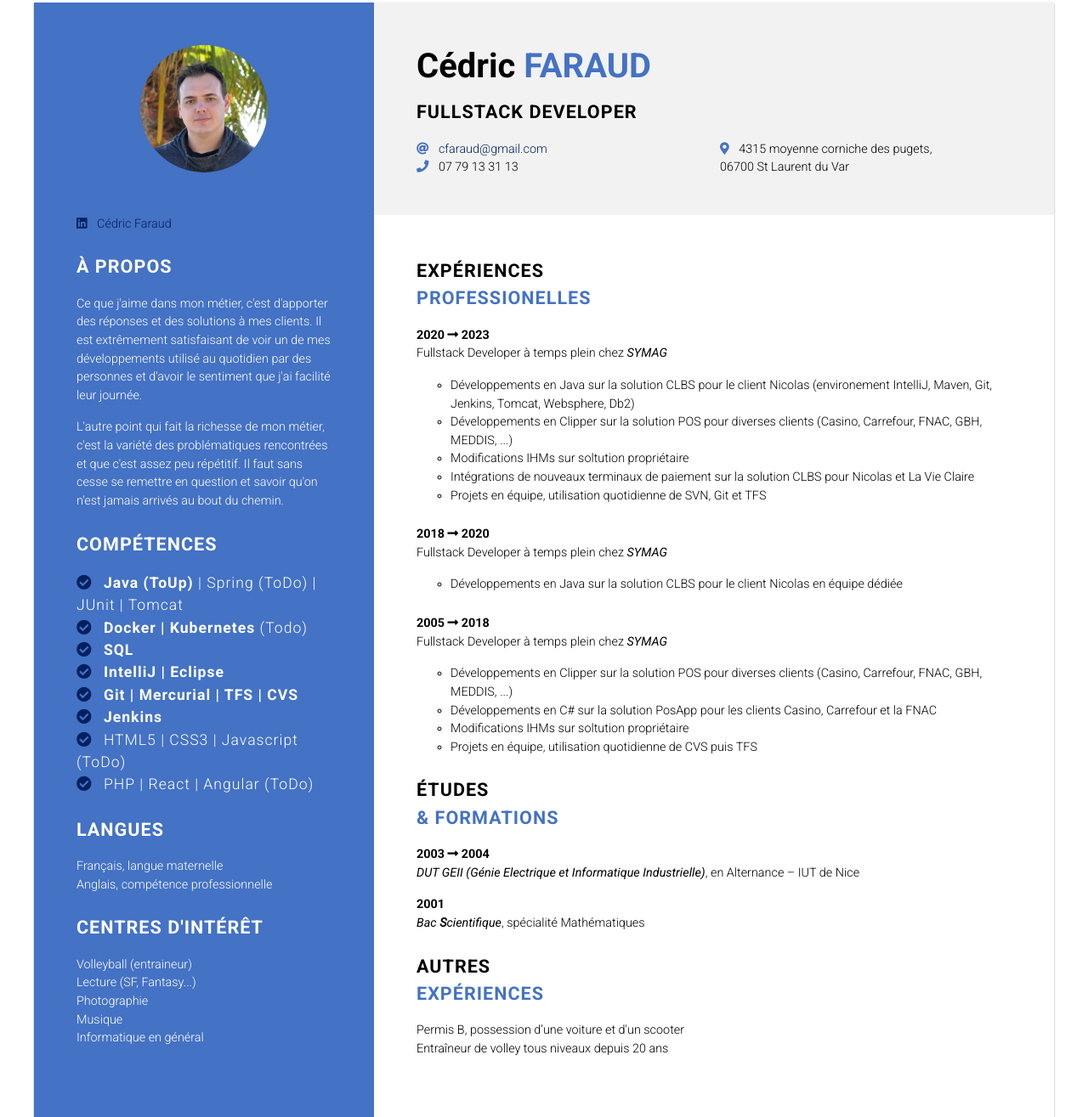
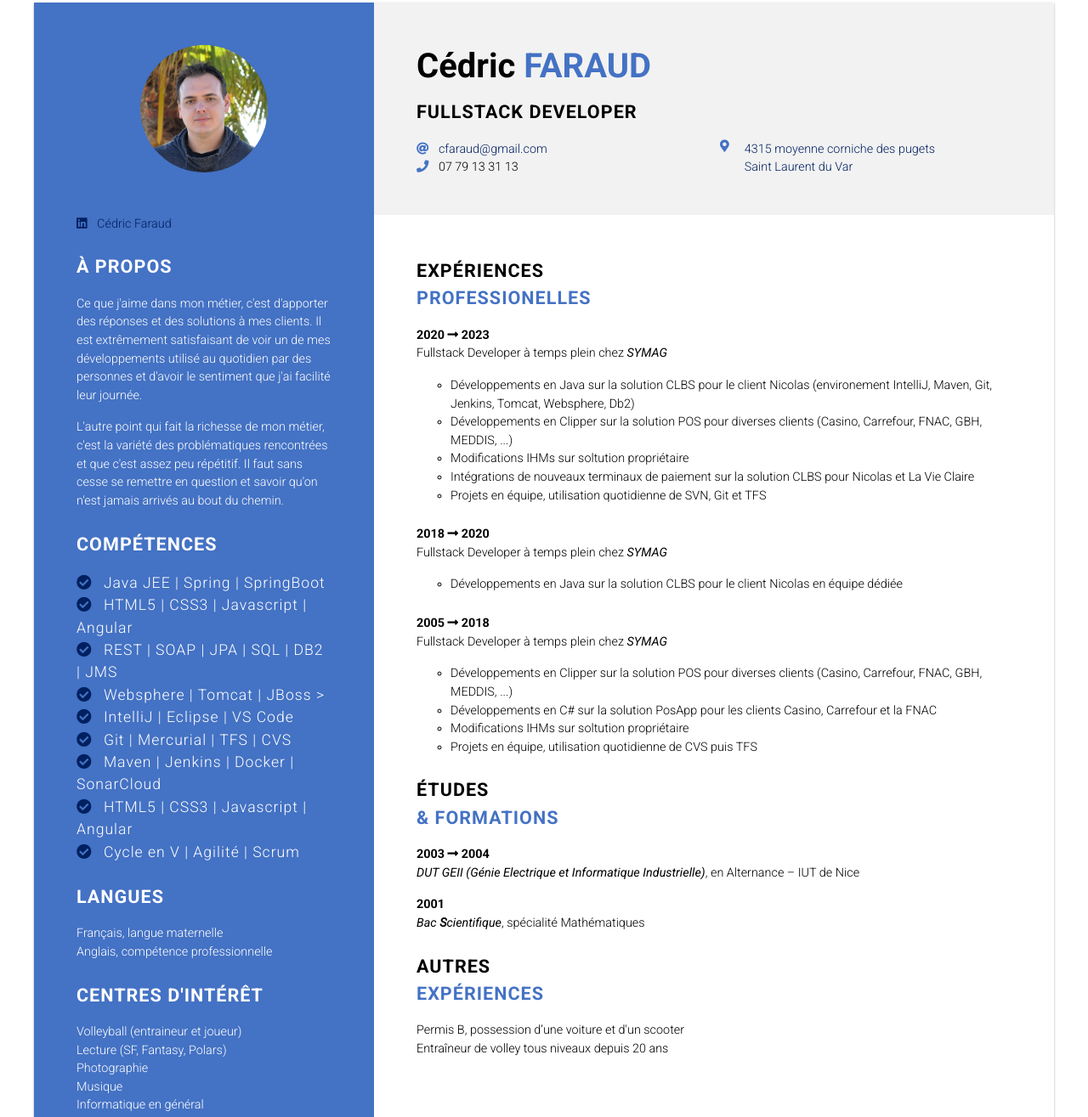
Before and after one commit to cedricfaraud/CV, a plain HTML site: page index.html in a window 1280 px wide. Shown: the part 97-1412 px from the top of the page at 85% size. Drawn offline with Linux system fonts and the light colour scheme.

Commit message:
Mise a jour CV

```diff
--- a/CSS/style.css
+++ b/CSS/style.css
@@ -1,79 +1,105 @@
 /* GENERAL */
-*{
+* {
   margin: 0;
   box-sizing: border-box;
 }
 
-body{
+body {
   font-family: Roboto;
   font-weight: 300;
-  font-size: .9rem;
+  font-size: 0.9rem;
   line-height: 1.5;
 }
 
-a{
+a {
   text-decoration: none;
   color: #002060;
 }
-
-a:hover{
+a:visited {
+  color: 002060; /* couleur du lien visité */
+}
+a:hover {
   text-decoration: underline;
 }
 
-p{
+p {
   margin: 0 0 1rem;
 }
 
-h1{
+h1 {
   margin: 0 0 1rem;
   font-size: 2.5rem;
-  margin-bottom: .5rem;
+  margin-bottom: 0.5rem;
 }
 
-h2{
+h2 {
   margin: 0 0 1rem;
   letter-spacing: 1px;
   text-transform: uppercase;
 }
-
-.text-blue{
-  color: #4472C4;
+.address-item {
+  display: flex;
+  align-items: flex-start; /* Aligne l'icône avec le haut du texte */
 }
 
-.text-darkblue{
+.address-container {
+  display: flex;
+  flex-direction: column;
+  margin-left: 10px; /* Espace entre l'icône et le texte */
+}
+
+.address-container .first-line {
+  display: flex;
+  align-items: center; /* Aligne l'icône avec cette ligne */
+}
+
+.address-container .second-line {
+  margin: 0;
+}
+
+.address-container span {
+  display: block;
+  margin: 0;
+}
+
+.text-blue {
+  color: #4472c4;
+}
+
+.text-darkblue {
   color: #002060;
 }
 
-.text-uppercase{
+.text-uppercase {
   text-transform: uppercase;
 }
 
-.icon{
-  margin-right: .5rem;
+.icon {
+  margin-right: 0.5rem;
 }
 
-.cv-container{
+.cv-container {
   display: grid;
   grid-template-columns: 1fr 1fr 1fr;
   grid-template-areas: "left-column right-column right-column";
   width: 1200px;
   margin: 100px auto;
-  box-shadow: 0 1px 3px rgba(0,0,0,0.12), 0 1px 2px rgba(0,0,0,0.24);
+  box-shadow: 0 1px 3px rgba(0, 0, 0, 0.12), 0 1px 2px rgba(0, 0, 0, 0.24);
 }
 
-.section{
+.section {
   margin-bottom: 1.5rem;
 }
 
 /* LEFT COLUMN */
-.left-column{
+.left-column {
   grid-area: left-column;
   padding: 50px;
-  background-color: #4472C4;
+  background-color: #4472c4;
   color: white;
 }
 
-.portait{
+.portait {
   border-radius: 50%;
   max-width: 150px;
   margin: auto;
@@ -81,7 +107,7 @@ h2{
   margin-bottom: 50px;
 }
 
-.skills{
+.skills {
   list-style-type: none;
   padding: 0;
   font-size: 1.1rem;
@@ -90,7 +116,7 @@ h2{
 }
 
 /* RIGHT COLUMN */
-.right-column{
+.right-column {
   grid-area: right-column;
   display: grid;
   grid-template-rows: 250px 1fr;
@@ -100,27 +126,36 @@ h2{
 }
 
 /* HEADER */
-.header{
+.header {
   grid-area: header;
   padding: 50px;
-  background-color: #F2F2F2;
+  background-color: #f2f2f2;
   display: flex;
   flex-direction: column;
   justify-content: center;
 }
 
-.infos{
+.infos {
   columns: 2;
   list-style-type: none;
   padding: 0;
 }
 
 /* CONTENT */
-.content{
+.content {
   grid-area: content;
   padding: 50px;
 }
 
-.experience-list{
+.experience-list {
   list-style-type: circle;
 }
+
+/* Styles pour l'impression */
+@media print {
+  /* Ajuste les marges */
+  @page {
+    size: A4;
+    margin: 10mm;
+  }
+}
--- a/index.html
+++ b/index.html
@@ -52,37 +52,45 @@
         <ul class="skills">
           <li>
             <i class="icon fas fa-check-circle text-darkblue"></i>
-            <strong>Java (ToUp)</strong> &#124; Spring (ToDo) &#124; JUnit
-            &#124; Tomcat
+            Java JEE &#124; Spring &#124; SpringBoot
           </li>
           <li>
             <i class="icon fas fa-check-circle text-darkblue"></i>
-            <strong>Docker &#124; Kubernetes</strong> (Todo)
+            HTML5 &#124; CSS3 &#124; Javascript &#124; Angular
           </li>
           <li>
             <i class="icon fas fa-check-circle text-darkblue"></i>
-            <strong>SQL</strong>
+            REST &#124; SOAP &#124; JPA &#124; SQL &#124; DB2 &#124; JMS
           </li>
           <li>
             <i class="icon fas fa-check-circle text-darkblue"></i>
-            <strong>IntelliJ &#124; Eclipse</strong>
+            Websphere &#124; Tomcat &#124; JBoss >
           </li>
           <li>
             <i class="icon fas fa-check-circle text-darkblue"></i>
-            <strong>Git &#124; Mercurial &#124; TFS &#124; CVS</strong>
+            IntelliJ &#124; Eclipse &#124; VS Code
           </li>
           <li>
             <i class="icon fas fa-check-circle text-darkblue"></i>
-            <strong>Jenkins</strong>
+            Git &#124; Mercurial &#124; TFS &#124; CVS
           </li>
           <li>
-            <i class="icon fas fa-check-circle text-darkblue"></i> HTML5 &#124;
-            CSS3 &#124; Javascript (ToDo)
+            <i class="icon fas fa-check-circle text-darkblue"></i>
+            Maven &#124; Jenkins &#124; Docker &#124; SonarCloud
           </li>
+          <li>
+            <i class="icon fas fa-check-circle text-darkblue"></i>
+            HTML5 &#124; CSS3 &#124; Javascript &#124; Angular
+          </li>
+          <li>
+            <i class="icon fas fa-check-circle text-darkblue"></i>
+            Cycle en V &#124; Agilité &#124; Scrum
+          </li>
+          <!--
           <li>
             <i class="icon fas fa-check-circle text-darkblue"></i> PHP &#124;
             React &#124; Angular (ToDo)
-          </li>
+          </li>-->
         </ul>
       </div>
       <div class="section">
@@ -96,9 +104,9 @@
       <div class="section">
         <h2>Centres d'intérêt</h2>
         <p>
-          Volleyball (entraineur)
+          Volleyball (entraineur et joueur)
           <br />
-          Lecture (SF, Fantasy...)
+          Lecture (SF, Fantasy, Polars)
           <br />
           Photographie
           <br />
@@ -118,9 +126,17 @@
             <a href="mailto:cfaraud@gmail.com">cfaraud@gmail.com</a>
           </li>
           <li><i class="icon fas fa-phone text-blue"></i> 07 79 13 31 13</li>
-          <li>
-            <i class="icon fas fa-map-marker-alt text-blue"></i> 4315 moyenne
-            corniche des pugets,<br />06700 St Laurent du Var
+          <li class="address-item">
+            <i class="icon fas fa-map-marker-alt text-blue"></i>
+            <div class="address-container">
+              <a
+                href="https://maps.app.goo.gl/wmh6TdNiAX4LCGDKA"
+                target="_blank"
+              >
+                <span class="first-line">4315 moyenne corniche des pugets</span>
+                <span class="second-line">Saint Laurent du Var</span>
+              </a>
+            </div>
           </li>
         </ul>
       </div>
```
